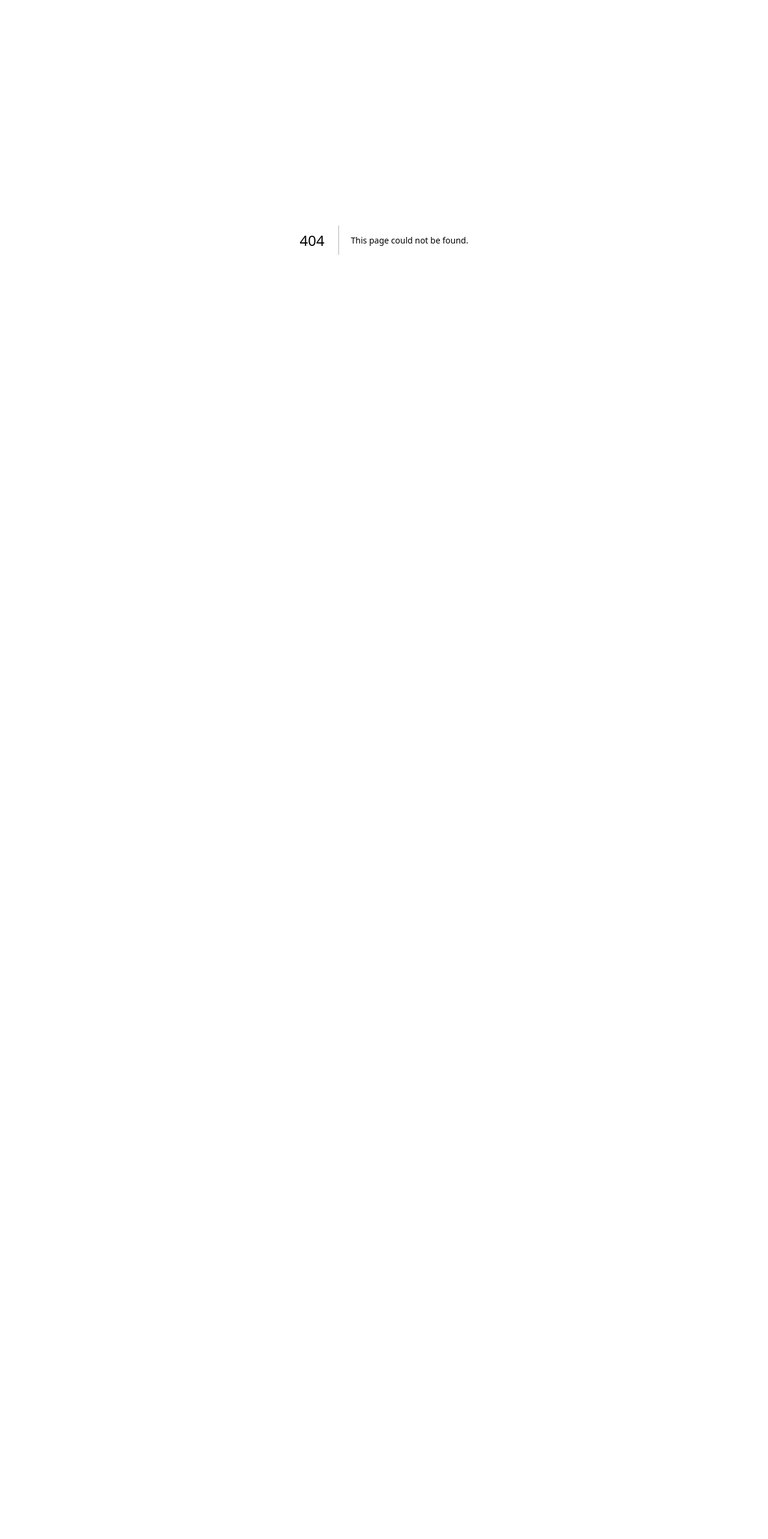
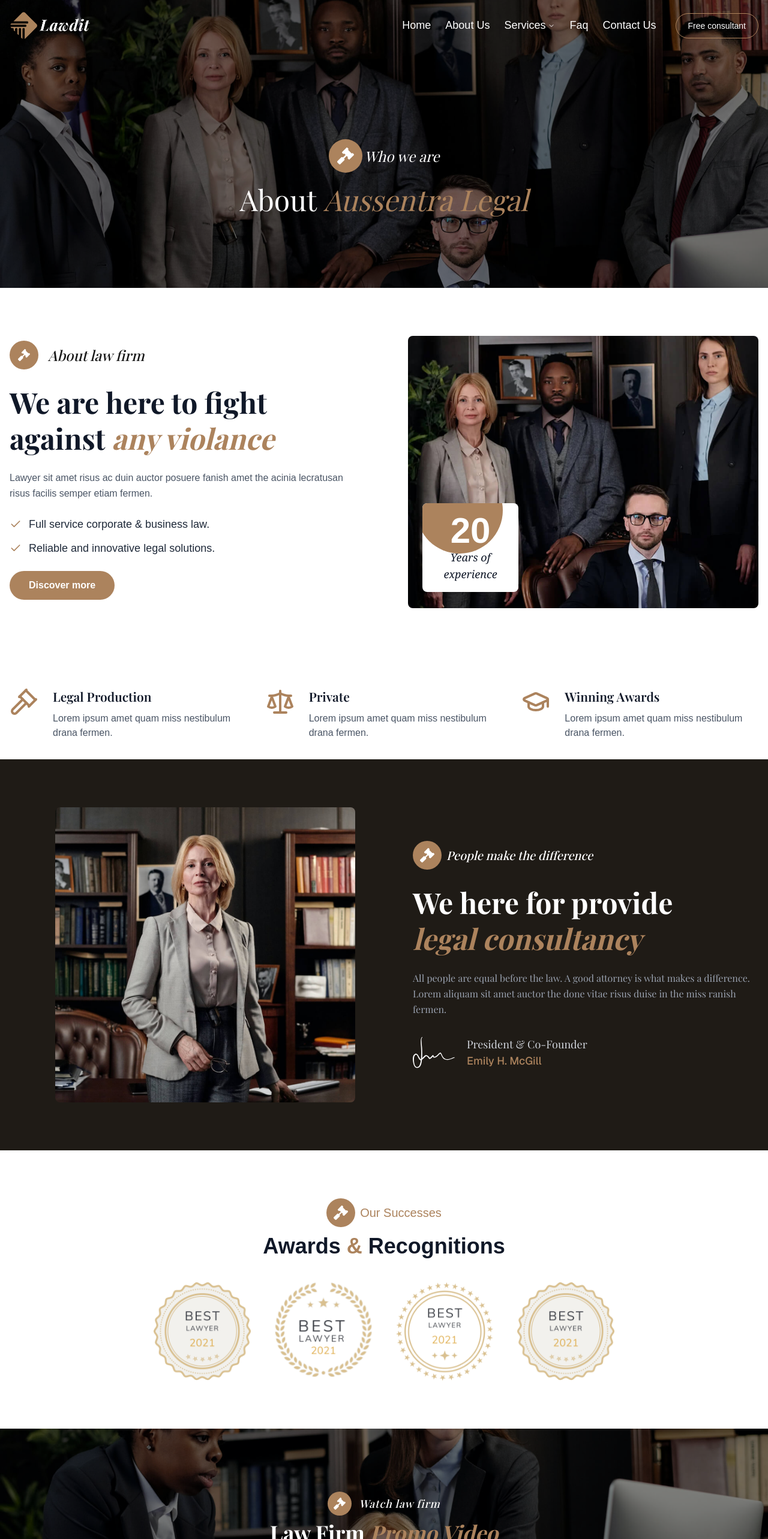
Before and after one commit to jewel-rana-ausasia/aussentra-legal, a Next.js app: page /about in a window 1280 px wide. Before the commit this address had no page. Shown: the top 2566 px of the page at 60% size. Before the commit the page ends 800 px from the top, so only its background shows below. Built offline with nearby package versions, Linux system fonts and the light colour scheme.

Commit message:
Create About Us page

```diff
--- /dev/null
+++ b/app/about/page.tsx
@@ -0,0 +1,35 @@
+"use client";
+
+import AboutSection from "@/components/AboutSection";
+import AboutSection2 from "@/components/AboutSection2";
+import BannerHeader from "@/components/BannerHeader";
+import CaseStudyBox from "@/components/CaseStudyBox";
+import OurSuccesses from "@/components/OurSuccesses";
+import Team from "@/components/TeamMember ";
+import VideoSection from "@/components/VideoSection";
+import Image from "next/image";
+
+const About: React.FC = () => {
+  return (
+    <div>
+      <BannerHeader
+        title="About"
+        subtitle="Aussentra Legal"
+        caption="Who we are"
+        iconClass="flaticon-courthouse"
+        backgroundImage="/slider/1.jpg"
+        overlayDark={5}
+      />
+
+      <AboutSection />
+      <CaseStudyBox />
+      <AboutSection2 />
+      <OurSuccesses />
+      <VideoSection />
+      <Team />
+
+    </div>
+  );
+};
+
+export default About;
--- a/app/layout.tsx
+++ b/app/layout.tsx
@@ -2,6 +2,8 @@ import type { Metadata } from "next";
 import { Geist, Geist_Mono, Playfair_Display } from "next/font/google";
 import { Courgette } from "next/font/google";
 import "./globals.css";
+import Navbar from "@/components/Navbar";
+import Footer from "@/components/Footer";
 
 // ✅ Replace Courgette with Playfair Display
 const playfairDisplay = Playfair_Display({
@@ -36,7 +38,9 @@ export default function RootLayout({
       <body
         className={`${geistSans.variable} ${geistMono.variable} antialiased`}
       >
+        <Navbar />
         {children}
+        <Footer />
       </body>
     </html>
   );
--- /dev/null
+++ b/components/BannerHeader.tsx
@@ -0,0 +1,59 @@
+"use client";
+
+import React from "react";
+import { FaGavel } from "react-icons/fa";
+
+interface BannerHeaderProps {
+  title: string;
+  subtitle?: string;
+  caption?: string;
+  iconClass?: string;
+  backgroundImage?: string;
+  overlayDark?: number; // 0–9
+}
+
+const BannerHeader: React.FC<BannerHeaderProps> = ({
+  title,
+  subtitle,
+  caption,
+  iconClass,
+  backgroundImage,
+  overlayDark,
+}) => {
+  return (
+    <div
+      className="relative flex items-center justify-center h-[60vh] bg-fixed bg-center bg-cover"
+      style={{ backgroundImage: `url(${backgroundImage})` }}
+      data-overlay-dark={overlayDark}
+    >
+      {/* Overlay */}
+      <div
+        className="absolute inset-0"
+        style={{
+          backgroundColor: `rgba(0,0,0,${overlayDark * 0.1})`,
+        }}
+      />
+
+      <div className="container relative z-10">
+        <div className="row">
+          <div className="col-md-12 caption mt-30  text-center">
+            <h6 className="inline-flex items-center justify-center font-italic text-white mb-2 text-[21px]">
+              <div className="flex items-center justify-center w-14 h-14 bg-[#ac835d] rounded-full mr-1">
+                <FaGavel className="w-7 h-7 text-white text-xl" />
+              </div>
+              <div className="font-playfair italic text-2xl">{caption}</div>
+            </h6>
+            <h1 className="text-[48px] text-white relative font-playfair">
+              {title}{" "}
+              {subtitle && (
+                <span className="italic text-[#ac835d]">{subtitle}</span>
+              )}
+            </h1>
+          </div>
+        </div>
+      </div>
+    </div>
+  );
+};
+
+export default BannerHeader;
--- /dev/null
+++ b/components/OurSuccesses.tsx
@@ -0,0 +1,79 @@
+"use client";
+
+import React from "react";
+import Image from "next/image";
+import { Swiper, SwiperSlide } from "swiper/react";
+import "swiper/css";
+import "swiper/css/autoplay";
+import { Autoplay } from "swiper/modules";
+import { FaGavel } from "react-icons/fa";
+
+interface AwardItem {
+  img: string;
+  alt: string;
+  href?: string;
+}
+
+const awards: AwardItem[] = [
+  { img: "/awards/01.png", alt: "Award 1" },
+  { img: "/awards/02.png", alt: "Award 2" },
+  { img: "/awards/03.png", alt: "Award 3" },
+  { img: "/awards/01.png", alt: "Award 4" },
+];
+
+const OurSuccesses: React.FC = () => {
+  return (
+    <section className="clients relative py-20 bg-white">
+      <div className="container mx-auto px-4">
+        {/* Section Header */}
+        <div className="text-center mb-10">
+          <div className="section-subtitle flex items-center justify-center text-[#ac835d] text-xl font-medium mb-3">
+            <span className="flex items-center justify-center w-12 h-12 bg-[#ac835d] rounded-full mr-2">
+              <FaGavel className="w-6 h-6 text-white text-xl" />
+            </span>
+            Our Successes
+          </div>
+          <h2 className="section-title text-4xl font-bold text-gray-900">
+            Awards <span className="text-[#ac835d]">&</span> Recognitions
+          </h2>
+        </div>
+
+        {/* Swiper Carousel */}
+        <div className="flex justify-center">
+          <div className="w-full max-w-3xl">
+            <Swiper
+              modules={[Autoplay]}
+              autoplay={{ delay: 2000, disableOnInteraction: false }}
+              loop
+              slidesPerView={2}
+              spaceBetween={40}
+              breakpoints={{
+                768: { slidesPerView: 3 },
+                1024: { slidesPerView: 4 },
+              }}
+              className="flex items-center justify-center"
+            >
+              {awards.map((award, index) => (
+                <SwiperSlide key={index}>
+                  <div className="clients-logo flex justify-center items-center opacity-100 hover:opacity-100 transition-all duration-300">
+                    <a href={award.href || "#0"}>
+                      <Image
+                        src={award.img}
+                        alt={award.alt}
+                        width={180}
+                        height={180}
+                        className="object-contain"
+                      />
+                    </a>
+                  </div>
+                </SwiperSlide>
+              ))}
+            </Swiper>
+          </div>
+        </div>
+      </div>
+    </section>
+  );
+};
+
+export default OurSuccesses;
```
